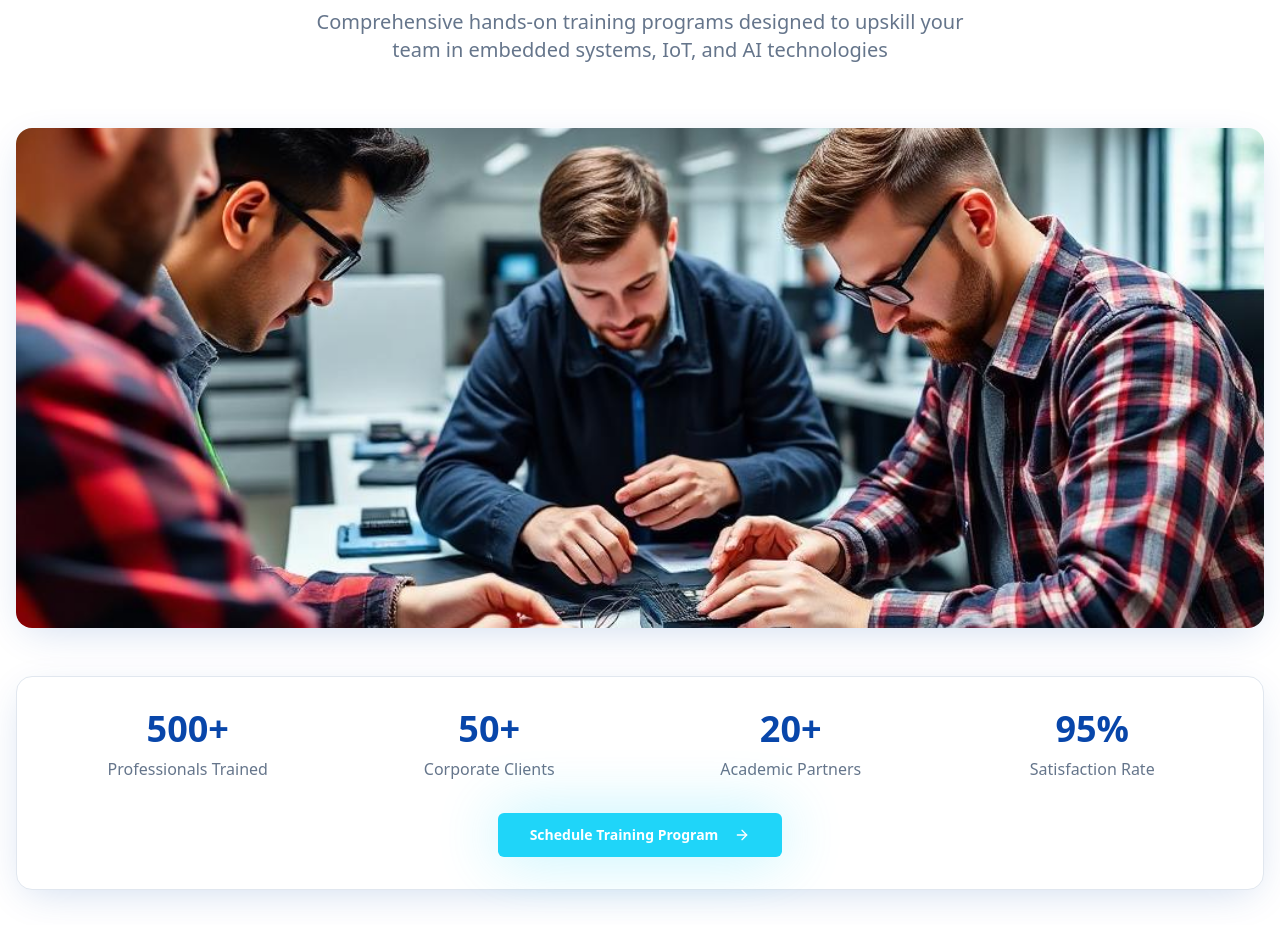
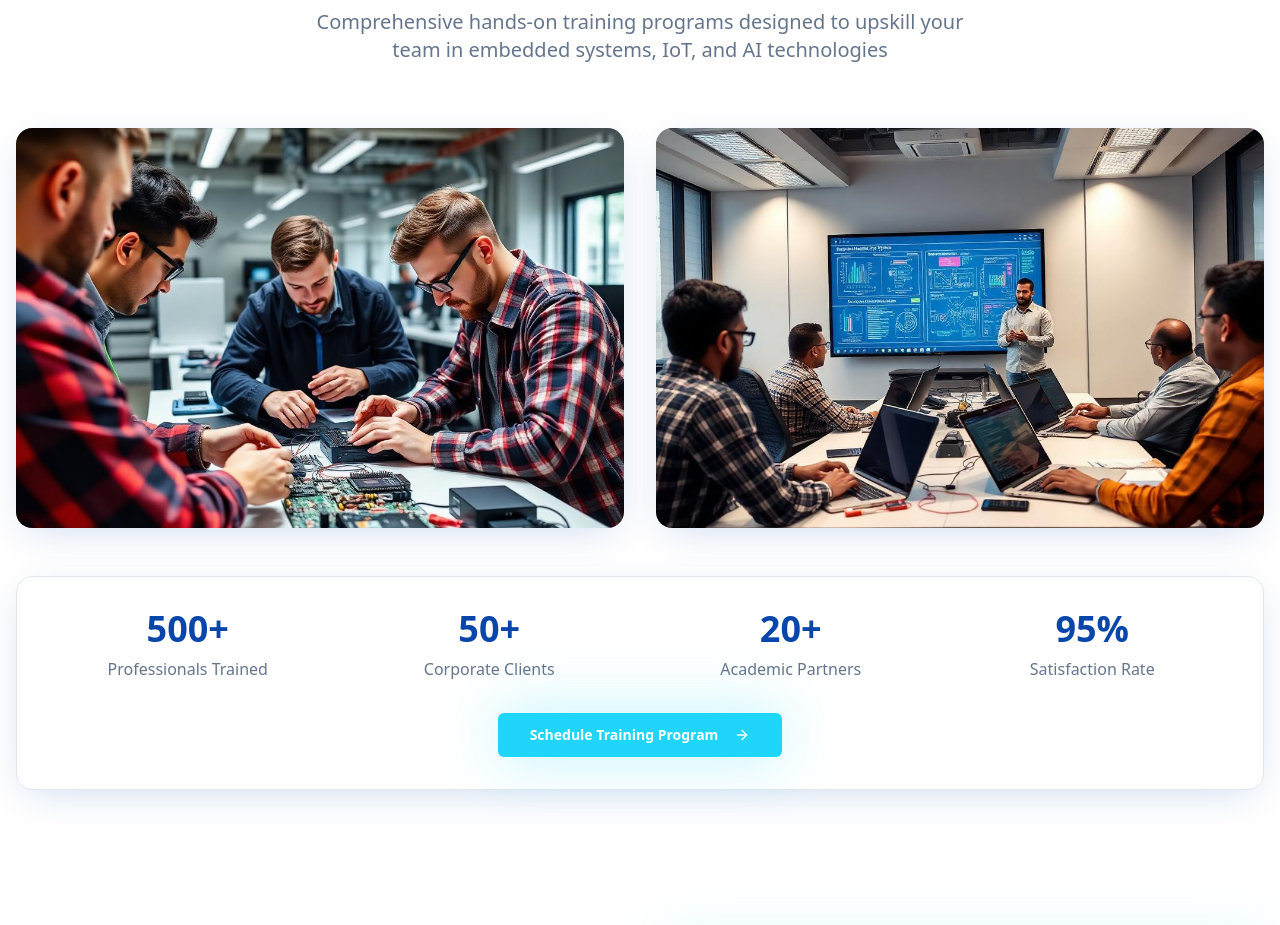
Before and after one commit to SudharsanK58/axiswin-spark-prompt, a React (Vite) app: page / in a window 1280 px wide. Shown: the part 2705-3630 px from the top of the page. Built offline with nearby package versions, Linux system fonts and the light colour scheme; the HTML template or start-up script is replaced by a standard one.

Commit message:
Update training photos

```diff
--- a/src/components/Training.tsx
+++ b/src/components/Training.tsx
@@ -1,6 +1,7 @@
 import { Button } from "@/components/ui/button";
 import { ArrowRight } from "lucide-react";
 import trainingHandsOn from "@/assets/training-hands-on.jpg";
+import trainingClassroom from "@/assets/training-classroom.jpg";
 
 const Training = () => {
   const scrollToContact = () => {
@@ -22,13 +23,22 @@ const Training = () => {
           </p>
         </div>
 
-        <div className="mb-12 animate-fade-in">
-          {/* Training Photo */}
-          <div className="relative overflow-hidden rounded-2xl shadow-elegant">
+        <div className="grid grid-cols-1 md:grid-cols-2 gap-8 mb-12">
+          {/* Hands-on Training Photo */}
+          <div className="relative overflow-hidden rounded-2xl shadow-elegant animate-fade-in">
             <img
               src={trainingHandsOn}
-              alt="Corporate and academic hands-on training sessions"
-              className="w-full h-[500px] object-cover"
+              alt="Corporate and academic hands-on training with embedded systems and IoT devices"
+              className="w-full h-[400px] object-cover"
+            />
+          </div>
+
+          {/* Classroom Training Photo */}
+          <div className="relative overflow-hidden rounded-2xl shadow-elegant animate-fade-in" style={{ animationDelay: '0.1s' }}>
+            <img
+              src={trainingClassroom}
+              alt="Academic classroom training sessions for students"
+              className="w-full h-[400px] object-cover"
             />
           </div>
         </div>
```
